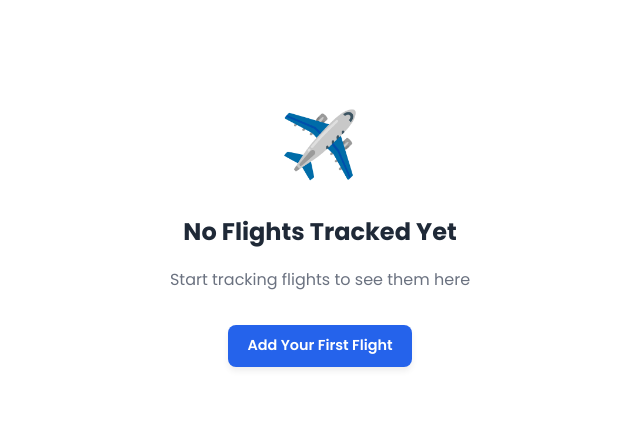
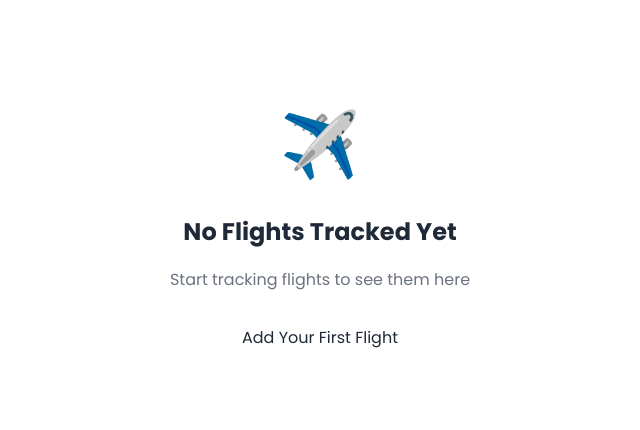
Before and after one commit to thorNoRelations/Out-of-the-Sky, a Django app: template home/templates/home/dashboard.html in a window 1280 px wide. Shown: the part 351-781 px from the top of the page, without its empty margins (320-960 px from the left). Run offline with Django 4.2, Linux system fonts and the light colour scheme; the template is opened without the code that fills it, so the values that code supplies are empty; parts of the project's set-up code (start-up, migrations or seed data) failed here and were passed over.

Commit message:
Update dashboard.html

```diff
--- a/home/templates/home/dashboard.html
+++ b/home/templates/home/dashboard.html
@@ -364,7 +364,7 @@
                 <div class="empty-icon">✈️</div>
                 <h2>No Flights Tracked Yet</h2>
                 <p style="color: #6b7280; margin: 1rem 0 2rem;">Start tracking flights to see them here</p>
-                <a href="{% url 'home:add_flight' %}" class="btn btn-primary">Add Your First Flight</a>
+                <a>Add Your First Flight</a>
             </div>
         {% endif %}
     </div>
```
